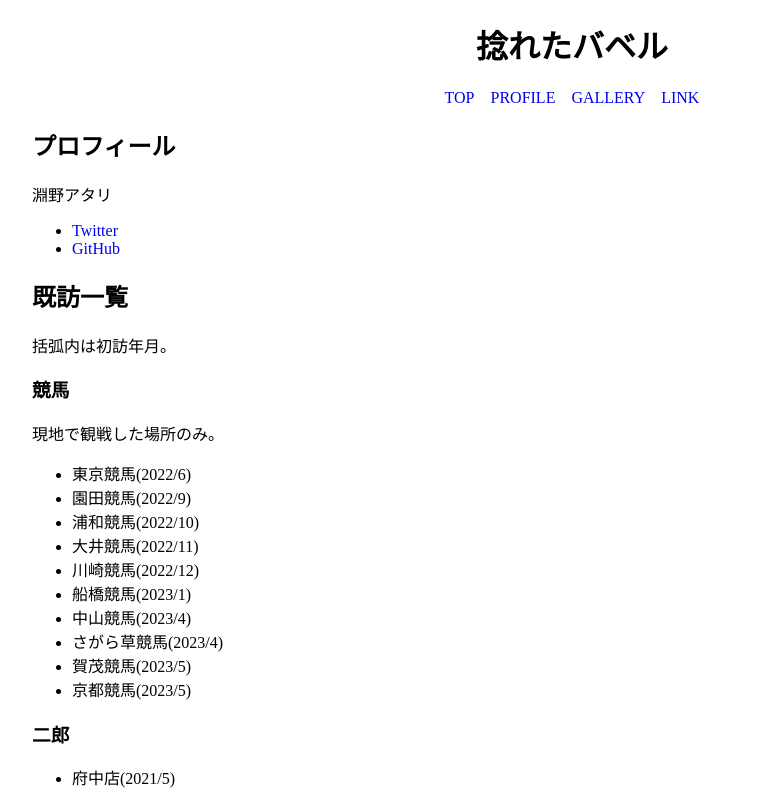
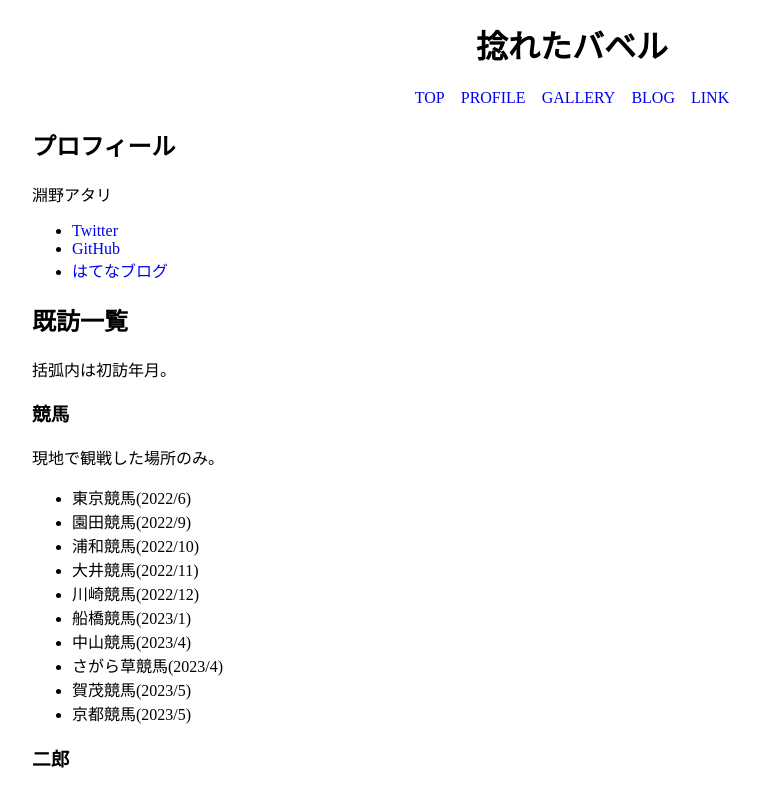
Before and after one commit to hutinoatari/hutinoatari.github.io, a Next.js app: page /profile in a window 1280 px wide. Shown: the top 792 px of the page, without its empty margins (68-829 px from the left). Built offline with nearby package versions, Linux system fonts and the light colour scheme.

Commit message:
ブログのURLを追加

```diff
--- a/src/components/Header.tsx
+++ b/src/components/Header.tsx
@@ -1,6 +1,7 @@
 import { FC } from "react";
 import Link from "next/link";
 import styles from "../styles/Layout.module.scss";
+import ExternalLink from "./ExternalLink";
 
 const Header: FC<{}> = () => {
     return (
@@ -24,6 +25,12 @@ const Header: FC<{}> = () => {
                         </Link>
                     </li>
                     <li>
+                        <ExternalLink
+                            title="BLOG"
+                            url="https://hutinoatari.hatenablog.com/"
+                        />
+                    </li>
+                    <li>
                         <Link href="/link">
                             <a>LINK</a>
                         </Link>
--- a/src/pages/profile.tsx
+++ b/src/pages/profile.tsx
@@ -122,6 +122,12 @@ const ProfilePage: FC<{}> = () => {
                         url="https://github.com/hutinoatari"
                     />
                 </li>
+                <li>
+                    <ExternalLink
+                        title="はてなブログ"
+                        url="https://hutinoatari.hatenablog.com"
+                    />
+                </li>
             </ul>
 
             <h2>既訪一覧</h2>
```
